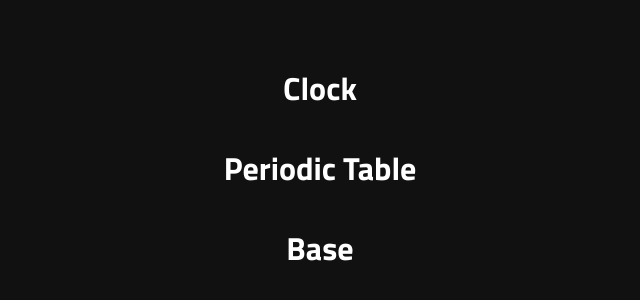
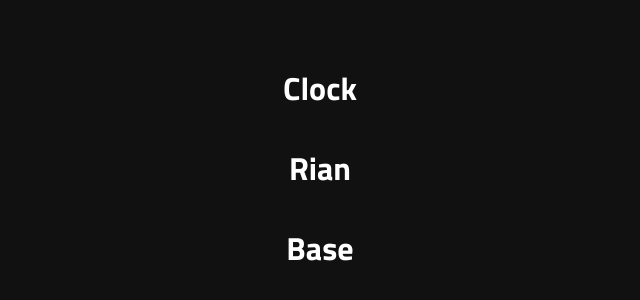
Before and after one commit to Jspotato55/Jspotato55, a plain HTML site: page docs/index.html in a window 1280 px wide. Shown: the part 1032-1332 px from the top of the page, without its empty margins (320-960 px from the left). Drawn offline with Linux system fonts and the light colour scheme.

Commit message:
Update index.html

```diff
--- a/docs/index.html
+++ b/docs/index.html
@@ -51,7 +51,7 @@
   <section class="projects">
 
     <div><a style="color: inherit; text-decoration: none;" href="https://jspotato55.github.io/clock/">Clock</a></div>
-    <div><a style="color: inherit; text-decoration: none;" href="https://jspotato55.github.io/periodictable/">Periodic Table</a></div>
+    <div><a style="color: inherit; text-decoration: none;" href="https://jspotato55.github.io/rian/">Rian</a></div>
     <div><a style="color: inherit; text-decoration: none;" href="https://jspotato55.github.io/base/">Base</a></div>
   </section>
 </body>
```
